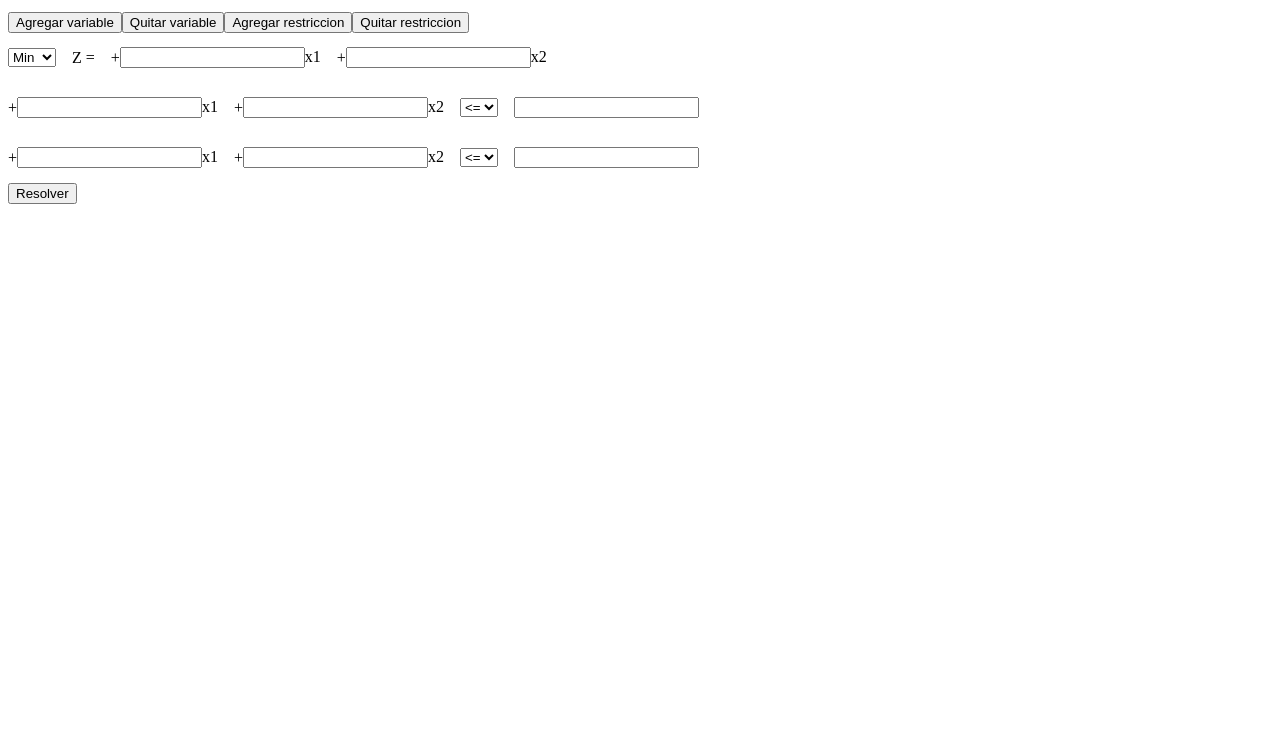
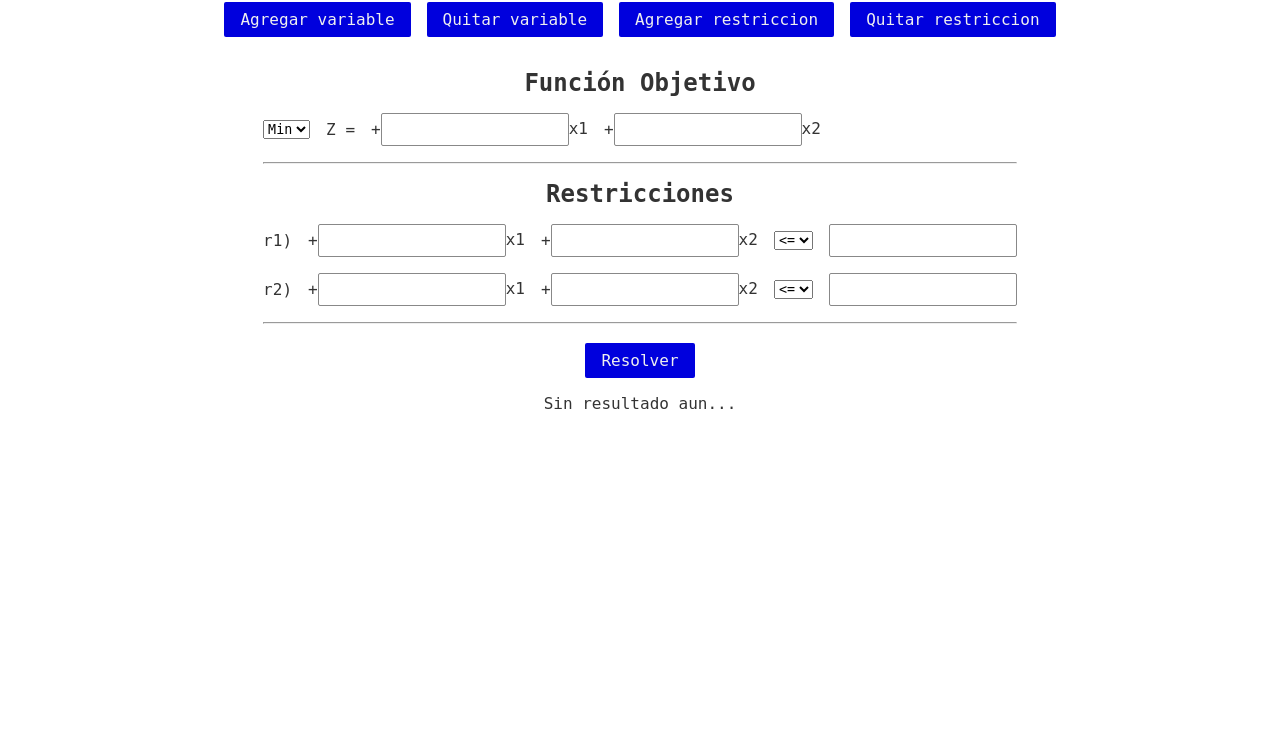
Before and after one commit to FernanEd/simplex, a Gatsby site: page / in a window 1280 px wide. Shown: the part 68-800 px from the top of the page. Built offline with nearby package versions, Linux system fonts and the light colour scheme; Gatsby itself is replaced by a stand-in of ours.

Commit message:
interfaz lista

```diff
--- /dev/null
+++ b/src/components/Layout.tsx
@@ -0,0 +1,19 @@
+import * as React from 'react';
+import { css, Global } from '@emotion/react';
+import styles from '../styles/globalStyle';
+
+const Layout: React.FunctionComponent = ({ children }) => {
+	return (
+		<>
+			<Global styles={styles} />
+			<main
+				css={css`
+					margin: 1rem;
+				`}>
+				{children}
+			</main>
+		</>
+	);
+};
+
+export default Layout;
--- a/src/pages/index.tsx
+++ b/src/pages/index.tsx
@@ -2,6 +2,7 @@ import React, { useEffect, useState } from 'react';
 import { css } from '@emotion/react';
 import { useForm } from 'react-hook-form';
 import simplex from '../utils/simplex';
+import Layout from '../components/Layout';
 
 interface formData {
 	[x: string]: string;
@@ -58,17 +59,22 @@ const IndexPage: React.FunctionComponent = () => {
 			// Add s
 			for (let j = 0; j < s; j++) {
 				let offset = variables;
-				row.push(columnHeaders[j + offset] == `s${i + 1}` ? 1 : 0);
+				let alignment = rowHeaders[i] === columnHeaders[j + offset];
+				row.push(alignment ? 1 : 0);
 			}
 			// Add e
 			for (let j = 0; j < r; j++) {
 				let offset = variables + s;
-				row.push(columnHeaders[j + offset] == `e${i + 1}` ? -1 : 0);
+				let alignment =
+					rowHeaders[i] == columnHeaders[j + offset].replace('e', 'r');
+
+				row.push(alignment ? -1 : 0);
 			}
-			// Add r
+			// Fill r squares
 			for (let j = 0; j < r; j++) {
 				let offset = variables + s + r;
-				row.push(columnHeaders[j + offset] == `r${i + 1}` ? 1 : 0);
+				let alignment = rowHeaders[i] === columnHeaders[j + offset];
+				row.push(alignment ? 1 : 0);
 			}
 			row.push(Number(data[`row-${i}-result`]));
 			m.push(row);
@@ -88,9 +94,17 @@ const IndexPage: React.FunctionComponent = () => {
 	};
 
 	return (
-		<div>
-			<h1>Calculadora Simplex dos fases</h1>
+		<Layout>
+			<h1>Calculadora Simplex</h1>
 
+			<section
+				css={css`
+					margin: 1rem 0;
+					display: flex;
+					gap: 1rem;
+					justify-content: center;
+					align-items: center;
+				`}>
 				<button onClick={() => setVariables((prev) => prev + 1)}>
 					Agregar variable
 				</button>
@@ -108,10 +122,18 @@ const IndexPage: React.FunctionComponent = () => {
 					}>
 					Quitar restriccion
 				</button>
+			</section>
 
-			<form onSubmit={handleSubmit(calcular)}>
+			<form
+				onSubmit={handleSubmit(calcular)}
+				css={css`
+					margin: auto;
+					display: inline-block;
+				`}>
+				<h2>Función Objetivo</h2>
 				<div
 					css={css`
+						margin: 1rem 0;
 						display: flex;
 						gap: 1rem;
 						align-items: center;
@@ -135,13 +157,18 @@ const IndexPage: React.FunctionComponent = () => {
 					))}
 				</div>
 
+				<hr />
+
+				<h2>Restricciones</h2>
 				{[...Array(restricciones)].map((_, i) => (
 					<div
 						css={css`
+							margin: 1rem 0;
 							display: flex;
 							gap: 1rem;
 							align-items: center;
 						`}>
+						<p>r{i + 1})</p>
 						{[...Array(variables)].map((_, j) => (
 							<div
 								css={css`
@@ -168,8 +195,15 @@ const IndexPage: React.FunctionComponent = () => {
 					</div>
 				))}
 
+				<hr />
+				<br />
 				<button type="submit">Resolver</button>
 			</form>
+
+			<section
+				css={css`
+					margin: 1rem;
+				`}>
 				{resultado ? (
 					<>
 						<h2>Resultados:</h2>{' '}
@@ -179,8 +213,11 @@ const IndexPage: React.FunctionComponent = () => {
 							</div>
 						))}
 					</>
-			) : null}
-		</div>
+				) : (
+					'Sin resultado aun...'
+				)}
+			</section>
+		</Layout>
 	);
 };
 
--- /dev/null
+++ b/src/styles/globalStyle.tsx
@@ -0,0 +1,61 @@
+import { css, Global } from '@emotion/react';
+
+const color = {
+	primary: '#00d',
+	secondary: '#888',
+	dark: '#333',
+	light: '#efefef',
+};
+
+const styles = css`
+	* {
+		margin: 0;
+		box-sizing: border-box;
+		font-family: 'monospace';
+	}
+
+	html,
+	body {
+		font-size: 16px;
+		color: ${color.dark};
+
+		text-align: center;
+	}
+
+	input:not([type='submit']) {
+		padding: 0.5rem;
+		border: 1px solid ${color.secondary};
+		border-radius: 0.125rem;
+	}
+
+	input:not([type='submit']):focus {
+		outline: 2px solid ${color.primary};
+	}
+
+	button,
+	input[type='submit'] {
+		border: 0;
+		border-radius: 0.125rem;
+		color: ${color.light};
+		background-color: ${color.primary};
+		padding: 0.5rem 1rem;
+		cursor: pointer;
+		font-size: 1rem;
+	}
+
+	button:hover,
+	input[type='submit']:hover {
+		filter: brightness(1.2);
+	}
+
+	h1,
+	h2,
+	h3,
+	h4,
+	h5,
+	h6 {
+		margin: 1rem 0;
+	}
+`;
+
+export default styles;
```
Also changed, not shown: src/utils/simplexMethod.test.ts (+31 -1 lines), src/utils/simplexMethod.ts (+40 -5 lines). Lines whose indentation alone changed are shown as unchanged.
